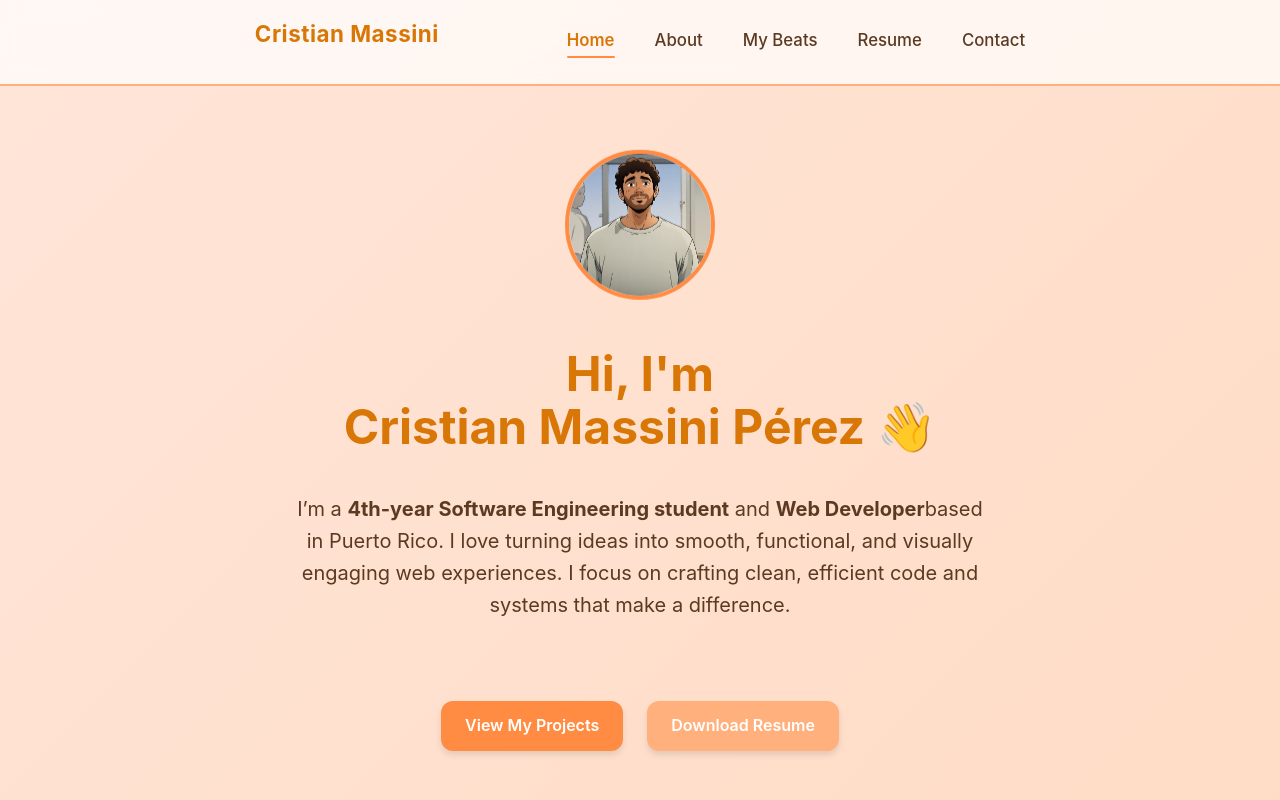
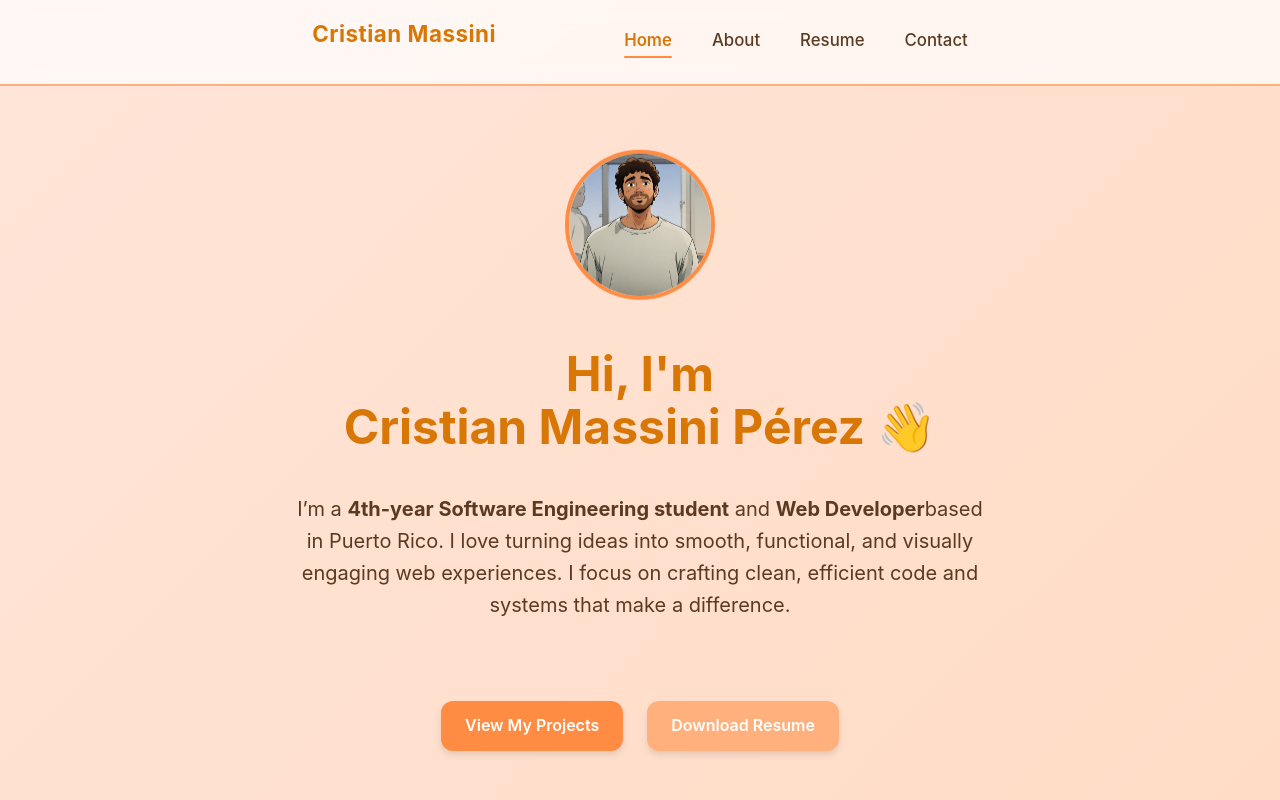
Before and after one commit to Massinl/myPortfolio, a React (Vite) app in the folder webPage/: page / in a window 1280 px wide. Shown: the top 800 px of the page. Built offline with nearby package versions, Linux system fonts and the light colour scheme.

Commit message:
improved nav bar

```diff
--- a/webPage/src/components/Navbar.tsx
+++ b/webPage/src/components/Navbar.tsx
@@ -16,9 +16,6 @@ export default function Navbar() {
         <Link to="/about" className={location.pathname === "/about" ? "active" : ""}>
           About
         </Link>
-        <Link to="/beats" className={location.pathname === "/beats" ? "active" : ""}>
-          My Beats
-        </Link>
         <Link to="/resume" className={location.pathname === "/resume" ? "active" : ""}>
           Resume
         </Link>
```
